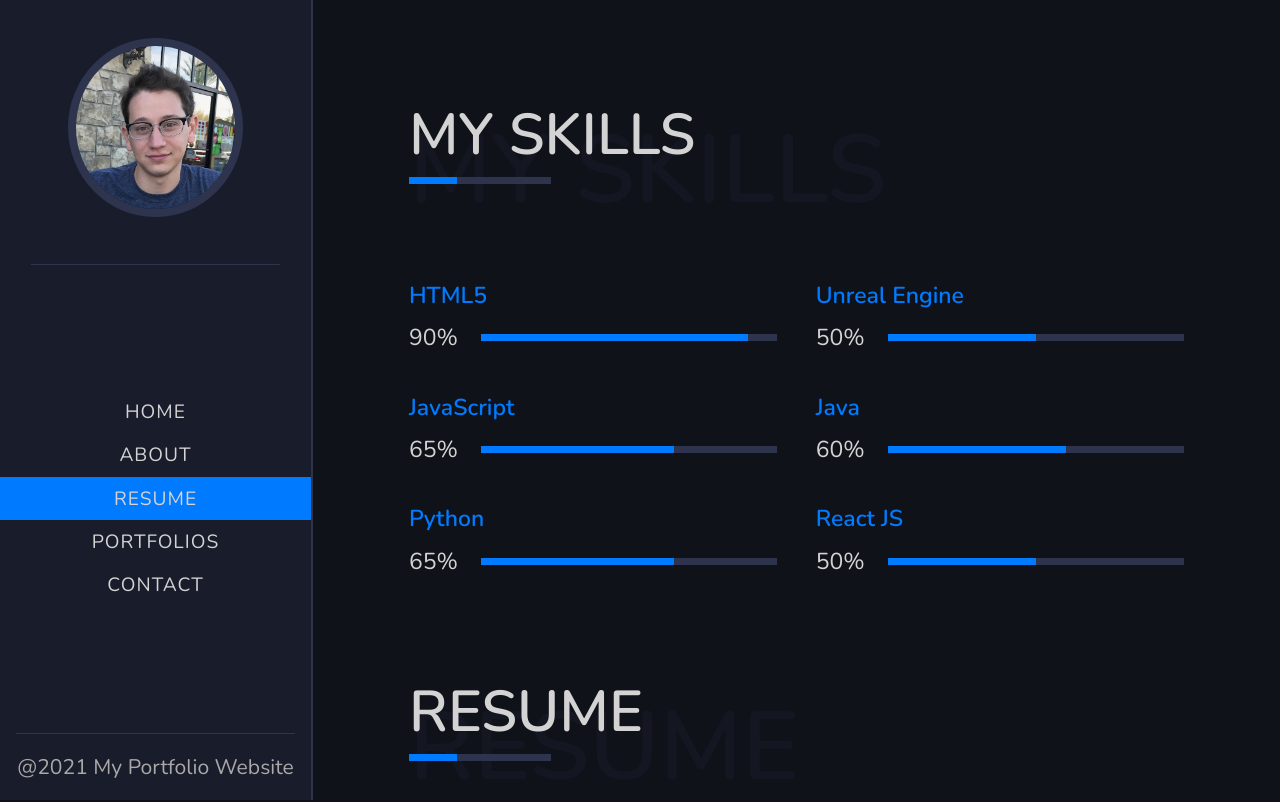
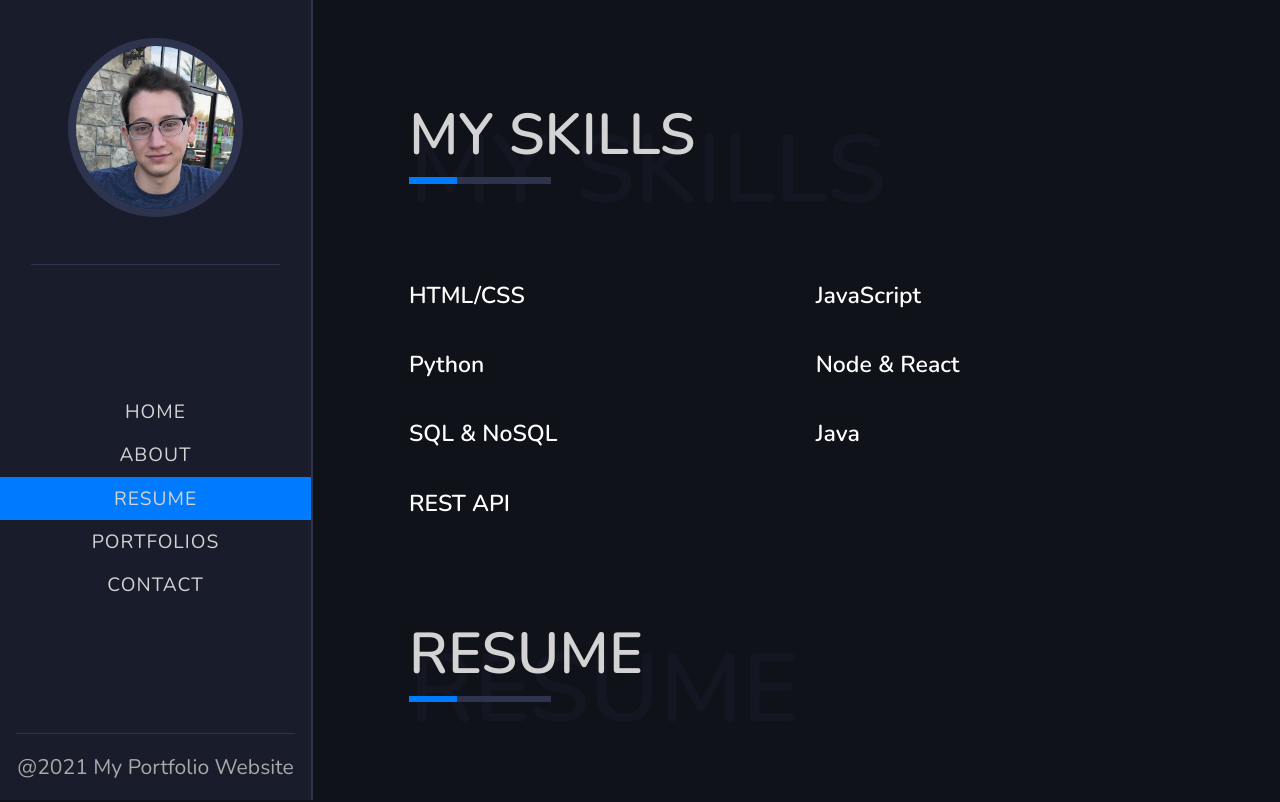
Before and after one commit to alevin93/resume, a React (Create React App) app: page /resume in a window 1280 px wide. Shown: the top 802 px of the page. Built offline with nearby package versions, Linux system fonts and the light colour scheme.

Commit message:
got rid of the progress bars cause they're lame

```diff
--- a/src/components/Skills.js
+++ b/src/components/Skills.js
@@ -2,7 +2,6 @@ import React from 'react'
 import { InnerLayout } from '../styles/Layouts';
 import Title from './Title';
 import styled from 'styled-components'
-import ProgressBar from './ProgressBar';
 
 function Skills() {
     return (
@@ -10,36 +9,13 @@ function Skills() {
             <Title title={'My Skills'} span={'My Skills'} />
             <InnerLayout>
                 <div className="skills">
-                    <ProgressBar
-                        title={'HTML5'}
-                        width={'90%'}
-                        text={'90%'}
-                    />
-                    <ProgressBar
-                        title={'Unreal Engine'}
-                        width={'50%'}
-                        text={'50%'}
-                    />
-                    <ProgressBar
-                        title={'JavaScript'}
-                        width={'65%'}
-                        text={'65%'}
-                    />
-                    <ProgressBar
-                        title={'Java'}
-                        width={'60%'}
-                        text={'60%'}
-                    />
-                    <ProgressBar
-                        title={'Python'}
-                        width={'65%'}
-                        text={'65%'}
-                    />
-                    <ProgressBar
-                        title={'React JS'}
-                        width={'50%'}
-                        text={'50%'}
-                     />
+                    <h2>HTML/CSS</h2>
+                    <h4>JavaScript</h4>
+                    <h2>Python</h2>
+                    <h4>Node & React</h4>
+                    <h2>SQL & NoSQL</h2>
+                    <h4>Java</h4>
+                    <h2>REST API</h2>
                 </div>
             </InnerLayout>
         </SkillsStyled>
```
